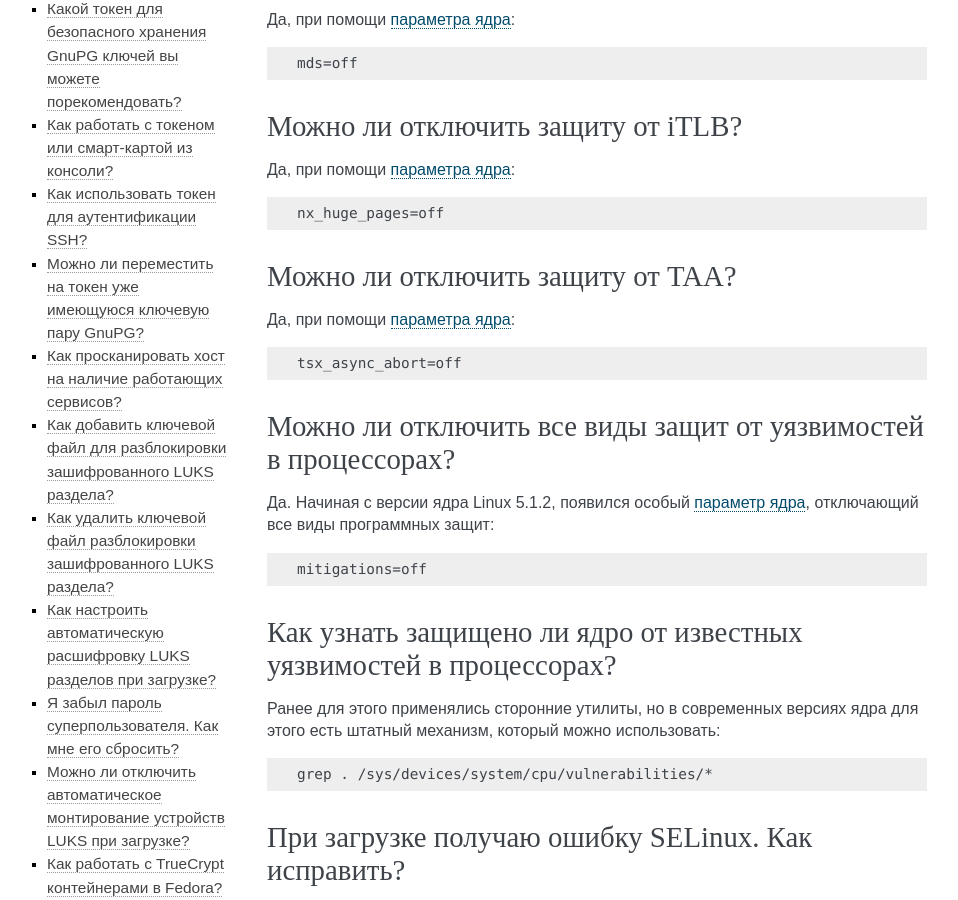
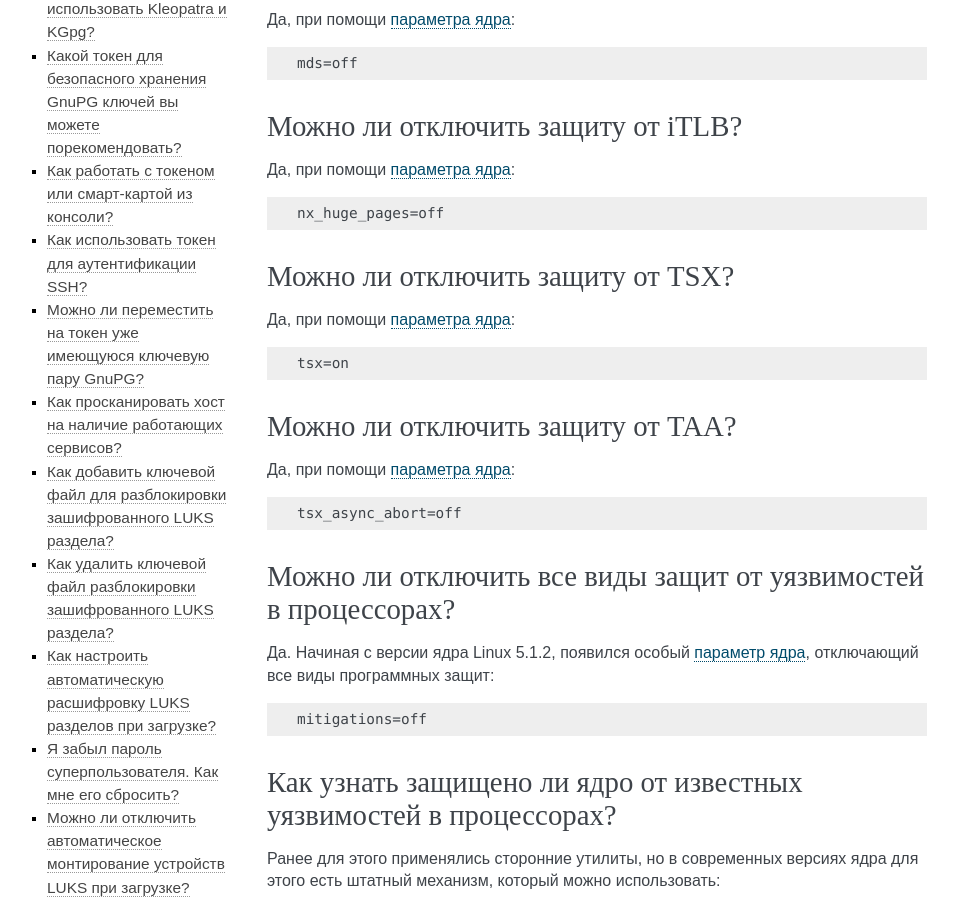
Before and after one commit to RussianFedora/FAQ, a Sphinx documentation site: the page built from source/security.rst, in a window 1280 px wide and 900 px high, scrolled down 5596 px. Shown: the whole window, without its empty margins (153-1111 px from the left). Built offline with Sphinx 7.4.7, drawn with Linux system fonts in a browser that asks for light colours; some of the changed text lies outside the part shown.

Commit message:
Added question about disabling TSX Linux kernel mitigation.
More info: https://www.kernel.org/doc/html/latest/admin-guide/hw-vuln/tsx_async_abort.html

```diff
--- a/source/security.rst
+++ b/source/security.rst
@@ -355,6 +355,18 @@
 
     nx_huge_pages=off
 
+.. index:: tsx, hardware, vulnerability, disable, mitigation
+.. _tsx:
+
+Можно ли отключить защиту от TSX?
+====================================
+
+Да, при помощи :ref:`параметра ядра <kernelpm-perm>`:
+
+.. code-block:: text
+
+    tsx=on
+
 .. index:: taa, hardware, vulnerability, disable, mitigation
 .. _taa:
 
```
